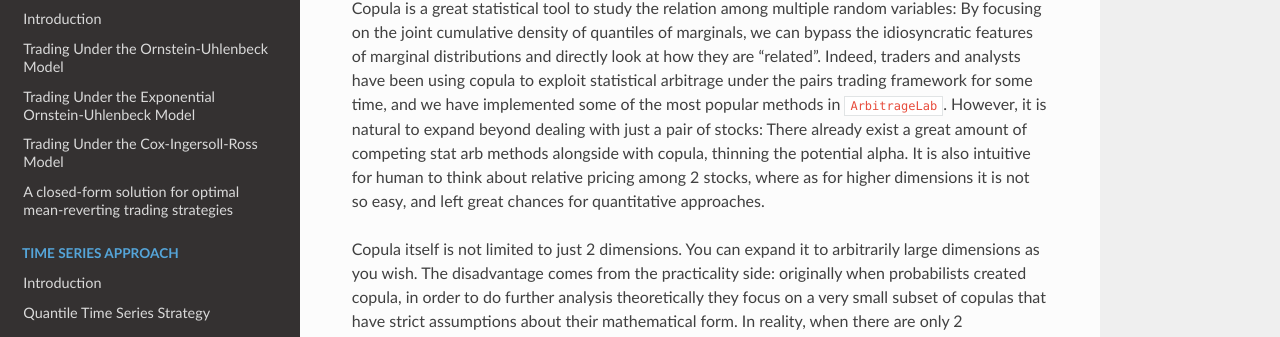
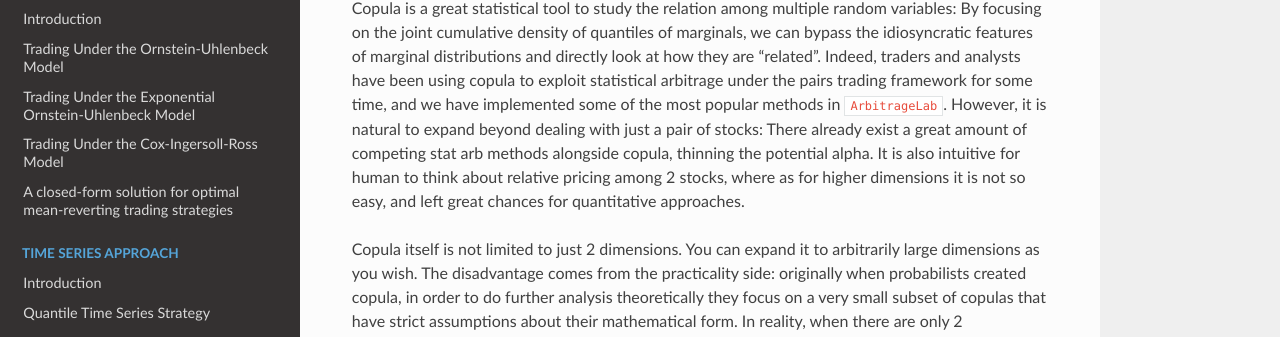
Before and after one commit to hudson-and-thames/arbitragelab, a Sphinx documentation site: the page built from docs/source/copula_approach/vine_copula_intro.rst, in a window 1280 px wide and 900 px high. Shown: the part 384-721 px from the top of the window. Built offline with Sphinx 7.4.7 and the Read the Docs theme 2.0.0, drawn with Linux system fonts in a browser that asks for light colours; some of the changed text lies outside the part shown.

Commit message:
Typo fix in vine cop doc
Typo fix in vine cop doc

```diff
--- a/docs/source/copula_approach/vine_copula_intro.rst
+++ b/docs/source/copula_approach/vine_copula_intro.rst
@@ -18,7 +18,7 @@ directly look at how they are "related".
 Indeed, traders and analysts have been using copula to exploit statistical arbitrage under the pairs trading framework
 for some time, and we have implemented some of the most popular methods in :code:`ArbitrageLab`.
 However, it is natural to expand beyond dealing with just a pair of stocks: There already exist a great amount of competing
-stat arb methods alongside with copula, thinning the potential alpha. It is also intuitive for human to think about relative
+stat arb methods alongside copula, thinning the potential alpha. It is also intuitive for human to think about relative
 pricing among 2 stocks, where as for higher dimensions it is not so easy, and left great chances for quantitative approaches.
 
 Copula itself is not limited to just 2 dimensions. You can expand it to arbitrarily large dimensions as you wish.
```
Also changed, not shown: other parts of docs/source/copula_approach/vine_copula_intro.rst (+1 -1 lines).
